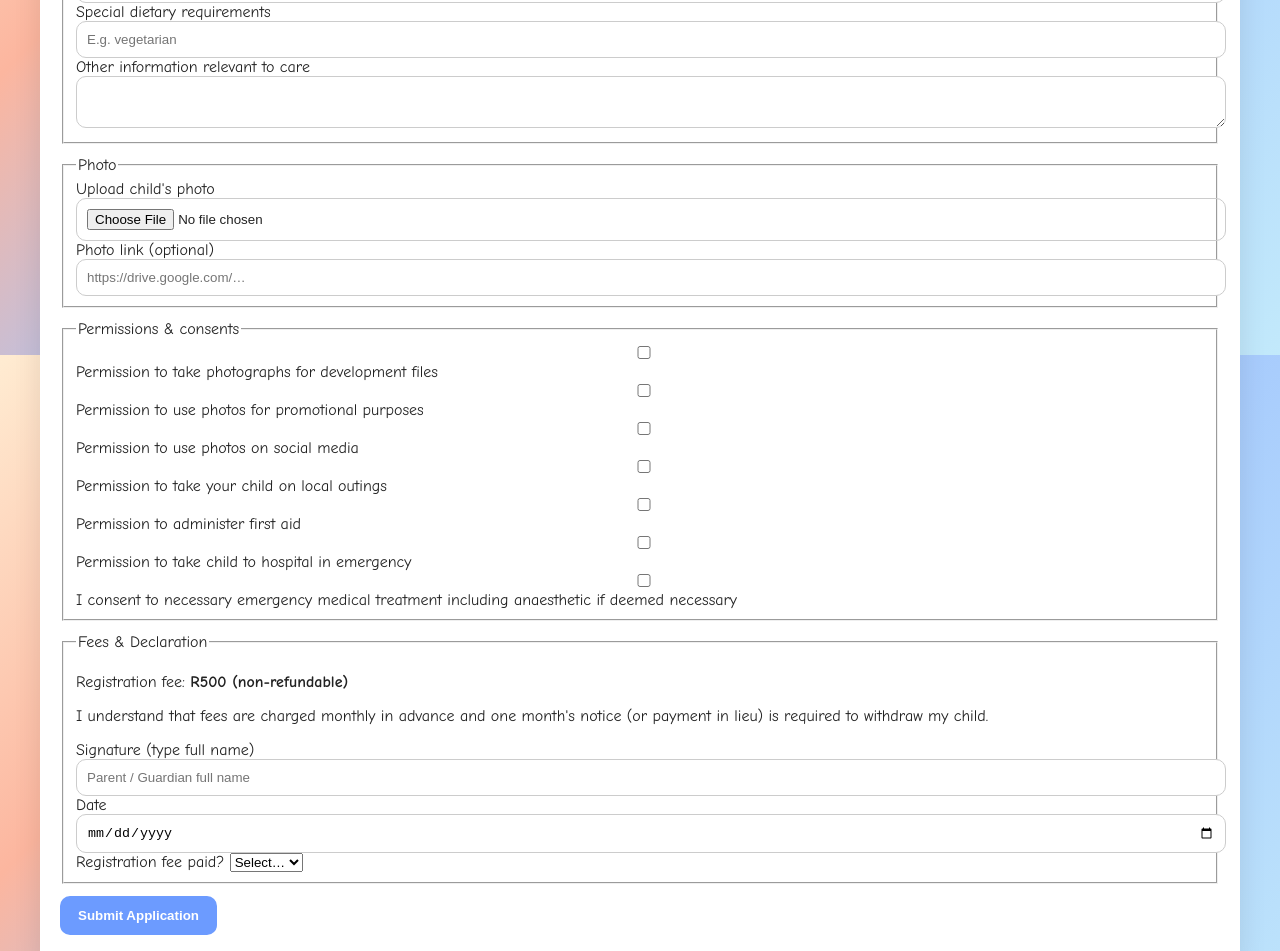
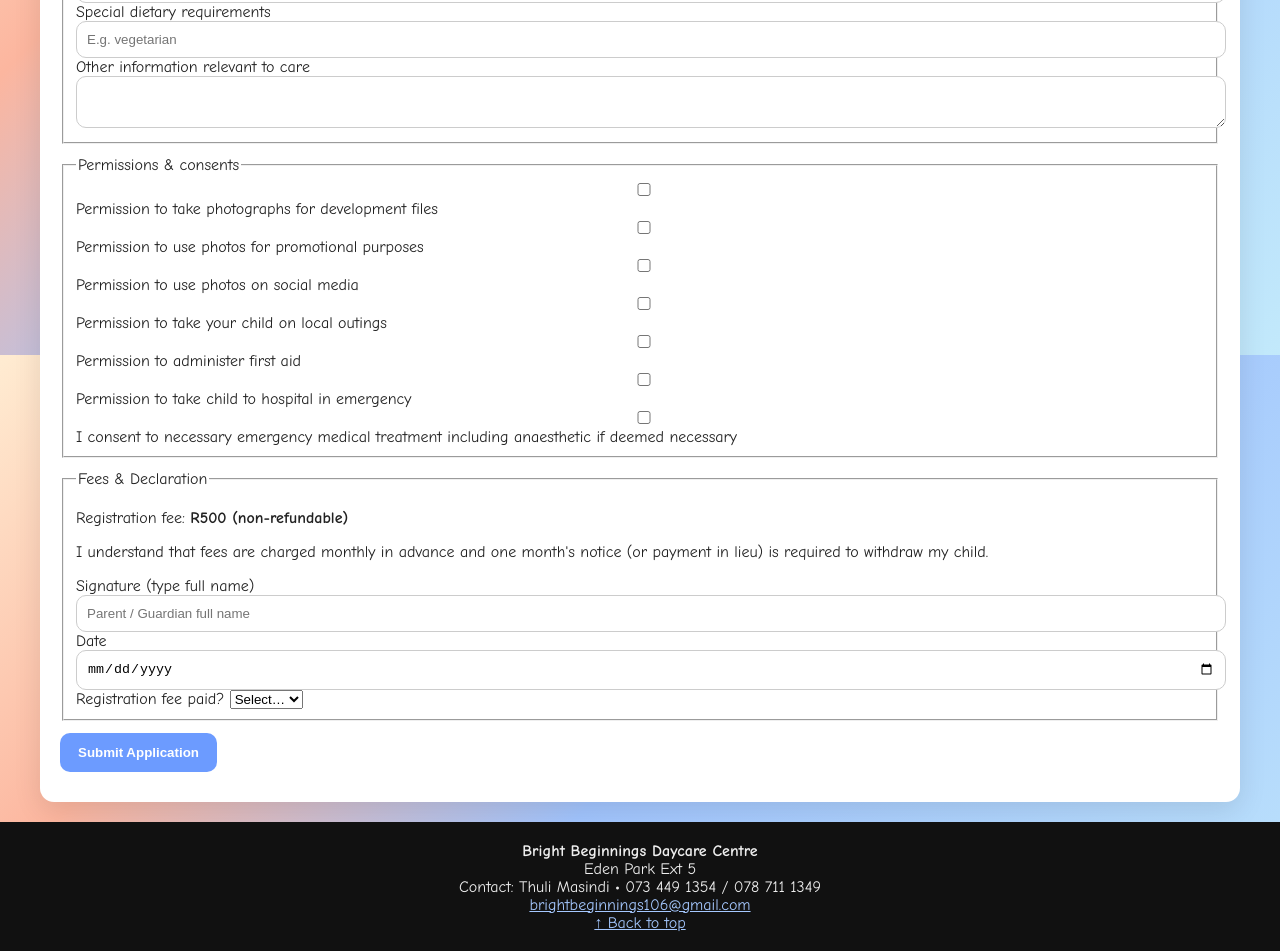
Before and after one commit to SoxCloud/Brighter-Beginnings-Day-Care, a plain HTML site: page index.html in a window 1280 px wide. Shown: the part 3645-4596 px from the top of the page. Drawn offline with Linux system fonts and the light colour scheme.

Commit message:
Update index.html
upload taken down

```diff
--- a/index.html
+++ b/index.html
@@ -254,19 +254,6 @@
         </label>
       </fieldset>
 
-      <!-- Photo / Upload -->
-      <fieldset>
-        <legend>Photo</legend>
-        <div class="two-col">
-          <label>Upload child's photo
-            <input name="child_photo" type="file" accept="image/*">
-          </label>
-          <label>Photo link (optional)
-            <input name="photo_url" type="url" placeholder="https://drive.google.com/…">
-          </label>
-        </div>
-      </fieldset>
-
       <!-- Permissions -->
       <fieldset>
         <legend>Permissions & consents</legend>
```
